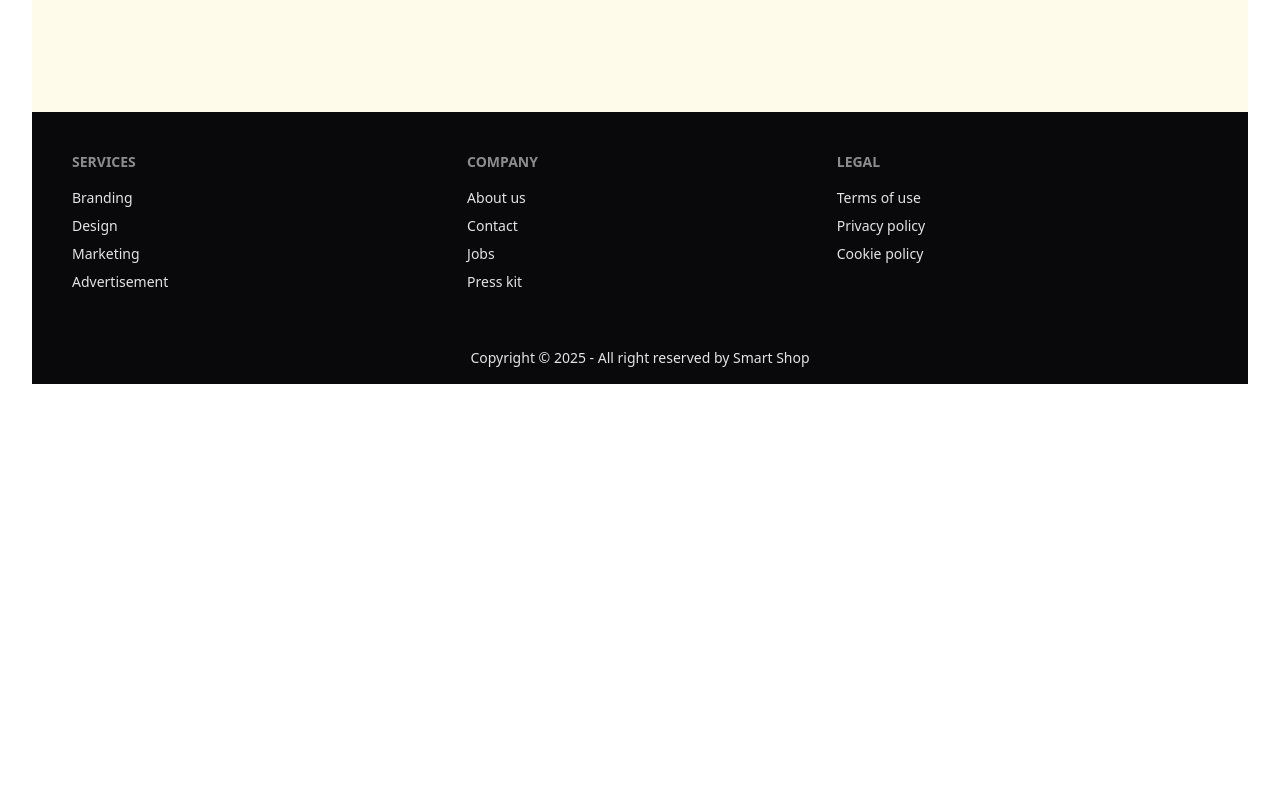
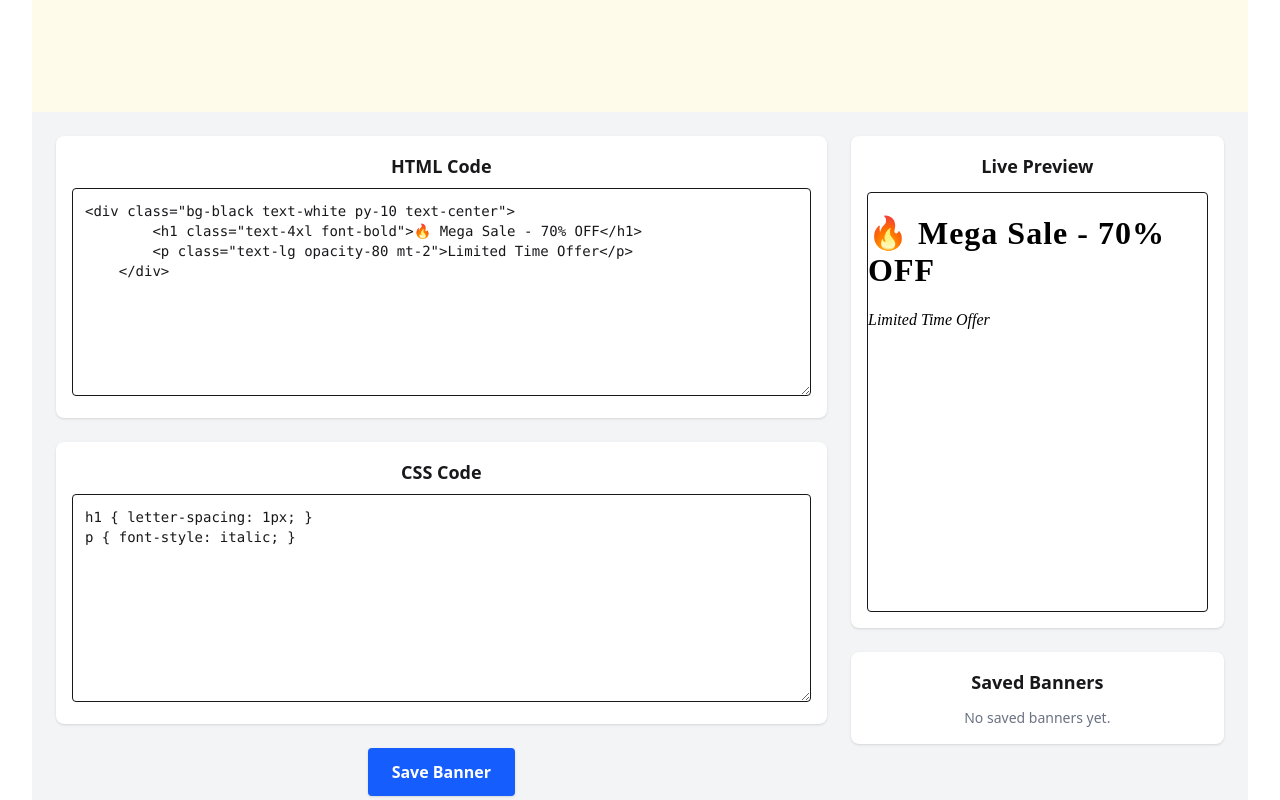
Before and after one commit to programmersajeeb/smart_shop, a React (Vite) app: page / in a window 1280 px wide. Shown: the part 280-1080 px from the top of the page. Before the commit the page ends 800 px from the top, so only its background shows below. Built offline with nearby package versions, Linux system fonts and the light colour scheme.

Commit message:
BannerBuilder

```diff
--- /dev/null
+++ b/src/pages/Dashboard/BannerBuilder.jsx
@@ -0,0 +1,162 @@
+import { useState, useEffect } from "react";
+
+// Generate Unique ID
+const uid = () => Math.random().toString(36).substring(2, 10);
+
+export default function BannerBuilder() {
+  const [htmlCode, setHtmlCode] = useState(
+    `<div class="bg-black text-white py-10 text-center">
+        <h1 class="text-4xl font-bold">🔥 Mega Sale - 70% OFF</h1>
+        <p class="text-lg opacity-80 mt-2">Limited Time Offer</p>
+    </div>`
+  );
+
+  const [cssCode, setCssCode] = useState(
+    `h1 { letter-spacing: 1px; }\np { font-style: italic; }`
+  );
+
+  const [savedBanners, setSavedBanners] = useState([]);
+
+  // Load Saved Banners
+  useEffect(() => {
+    const saved = JSON.parse(localStorage.getItem("banners")) || [];
+    setSavedBanners(saved);
+  }, []);
+
+  // Save Banner
+  const saveBanner = () => {
+    const newBanner = {
+      id: uid(),
+      htmlCode,
+      cssCode,
+      date: new Date().toLocaleString(),
+    };
+
+    const updated = [...savedBanners, newBanner];
+    setSavedBanners(updated);
+    localStorage.setItem("banners", JSON.stringify(updated));
+    alert("Banner Saved Successfully!");
+  };
+
+  // Load Banner
+  const loadBanner = (banner) => {
+    setHtmlCode(banner.htmlCode);
+    setCssCode(banner.cssCode);
+  };
+
+  // Delete Banner
+  const deleteBanner = (id) => {
+    const updated = savedBanners.filter((b) => b.id !== id);
+    setSavedBanners(updated);
+    localStorage.setItem("banners", JSON.stringify(updated));
+  };
+
+  // Include Tailwind inside iframe
+  const generatePreview = () => `
+    <html>
+      <head>
+        <link href="https://cdn.tailwindcss.com" rel="stylesheet">
+        <style>
+          body { margin: 0; padding: 0; }
+          ${cssCode}
+        </style>
+      </head>
+      <body>
+        ${htmlCode}
+      </body>
+    </html>
+  `;
+
+  return (
+    <div className="grid grid-cols-1 xl:grid-cols-3 gap-6 p-6 bg-gray-100 min-h-screen">
+
+      {/* LEFT SIDE – Editors */}
+      <div className="xl:col-span-2 space-y-6">
+
+        {/* HTML Editor */}
+        <div className="bg-white rounded-lg shadow p-4">
+          <h2 className="text-lg font-bold mb-2">HTML Code</h2>
+          <textarea
+            value={htmlCode}
+            onChange={(e) => setHtmlCode(e.target.value)}
+            className="w-full h-52 border p-3 rounded font-mono text-sm"
+          />
+        </div>
+
+        {/* CSS Editor */}
+        <div className="bg-white rounded-lg shadow p-4">
+          <h2 className="text-lg font-bold mb-2">CSS Code</h2>
+          <textarea
+            value={cssCode}
+            onChange={(e) => setCssCode(e.target.value)}
+            className="w-full h-52 border p-3 rounded font-mono text-sm"
+          />
+        </div>
+
+        {/* Save Button */}
+        <button
+          onClick={saveBanner}
+          className="bg-blue-600 text-white px-6 py-3 rounded font-semibold shadow hover:bg-blue-700"
+        >
+          Save Banner
+        </button>
+      </div>
+
+      {/* RIGHT SIDE – Preview + Saved */}
+      <div className="space-y-6">
+
+        {/* Live Preview */}
+        <div className="bg-white rounded-lg shadow p-4">
+          <h2 className="text-lg font-bold mb-3">Live Preview</h2>
+
+          <iframe
+            title="preview"
+            className="w-full h-[420px] border rounded"
+            srcDoc={generatePreview()}
+          />
+        </div>
+
+        {/* Saved Banners */}
+        <div className="bg-white rounded-lg shadow p-4">
+          <h2 className="text-lg font-bold mb-3">Saved Banners</h2>
+
+          {savedBanners.length === 0 && (
+            <p className="text-gray-500 text-sm">No saved banners yet.</p>
+          )}
+
+          <div className="space-y-3">
+            {savedBanners.map((banner) => (
+              <div
+                key={banner.id}
+                className="border p-3 rounded flex justify-between items-center"
+              >
+                <div>
+                  <p className="font-bold text-sm">ID: {banner.id}</p>
+                  <p className="text-xs text-gray-500">{banner.date}</p>
+                </div>
+
+                <div className="flex gap-2">
+                  <button
+                    onClick={() => loadBanner(banner)}
+                    className="px-3 py-1 bg-green-600 text-white rounded text-sm"
+                  >
+                    Load
+                  </button>
+                  <button
+                    onClick={() => deleteBanner(banner.id)}
+                    className="px-3 py-1 bg-red-600 text-white rounded text-sm"
+                  >
+                    Delete
+                  </button>
+                </div>
+              </div>
+            ))}
+          </div>
+
+        </div>
+
+      </div>
+
+    </div>
+  );
+}
--- a/src/pages/Home/HomePage.jsx
+++ b/src/pages/Home/HomePage.jsx
@@ -2,12 +2,14 @@ import React from 'react'
 import Footer from '../../shared/components/Layout/Footer'
 import Header from '../../shared/components/Layout/Header/Header'
 import Banner from './components/Banner'
+import BannerBuilder from '../Dashboard/BannerBuilder'
 
 function HomePage() {
   return (
     <div>
       <Header />
       <Banner />
+      <BannerBuilder />
       <Footer />
     </div>
   )
```
